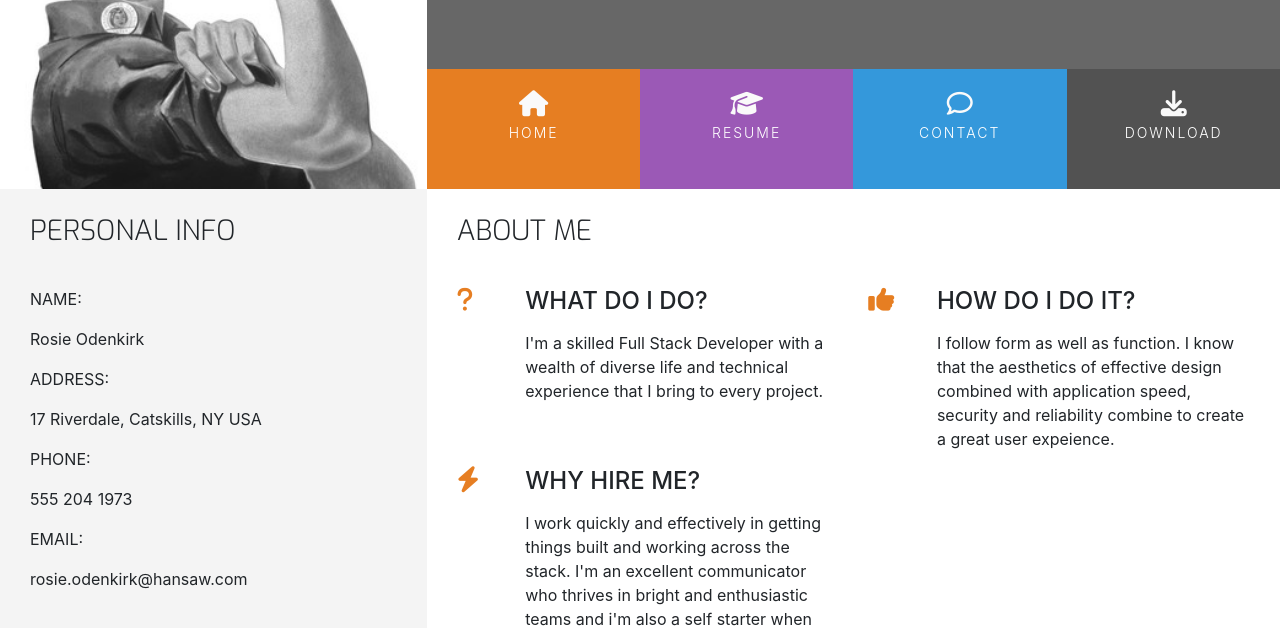
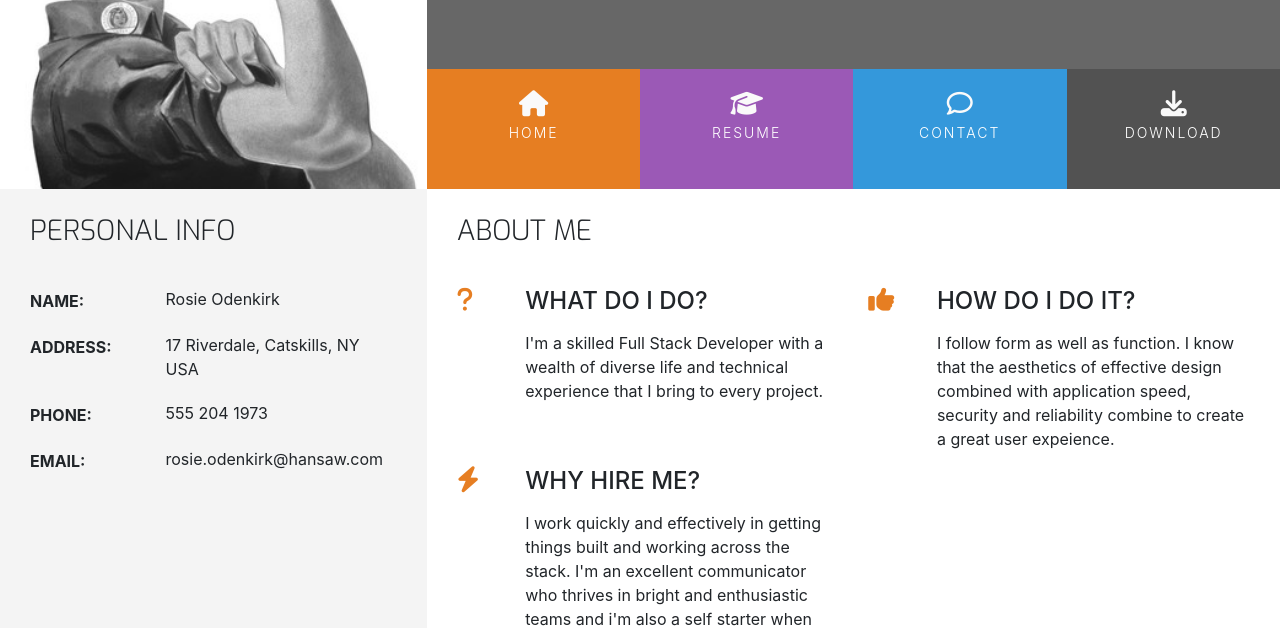
Before and after one commit to MattBCoding/resume-mini-project, a plain HTML site: page index.html in a window 1280 px wide. Shown: the part 180-808 px from the top of the page. Drawn offline with nearby package versions, Linux system fonts and the light colour scheme.

Commit message:
Add adding contact details final styles

```diff
--- a/assets/css/style.css
+++ b/assets/css/style.css
@@ -227,3 +227,39 @@ footer {
 .three-reasons-heading {
     margin-bottom: 15px;
 }
+
+/* ------------------------------------------------Personal Info */
+
+.personal-info-item {
+    margin-bottom: 20px;
+    display: block;
+    clear: both;
+}
+
+.personal-info-item .key,
+.personal-info-item .value {
+    padding-right: 8px;
+    display: inline-block;
+}
+
+.personal-info-item .key p,
+.personal-info-item .value p {
+    margin: 0;
+}
+
+.personal-info-item .key {
+    width: 30%;
+    margin-right: 21px;
+    padding-top: 2px;
+    vertical-align: top;
+}
+
+.personal-info-item .key p {
+    font-weight: 700;
+}
+
+.personal-info-item .value {
+    position: relative;
+    width: 60%;
+
+}
```
